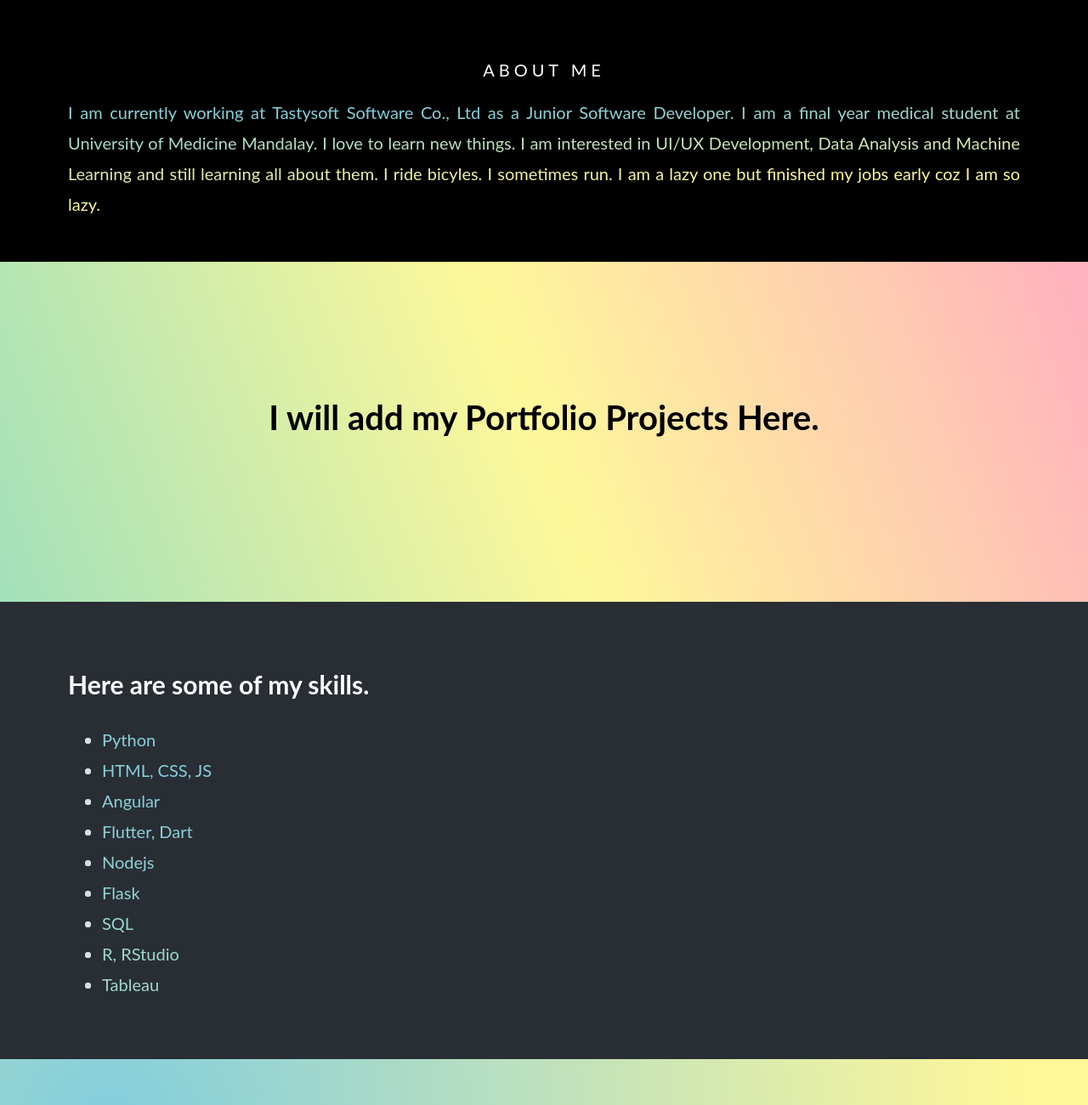
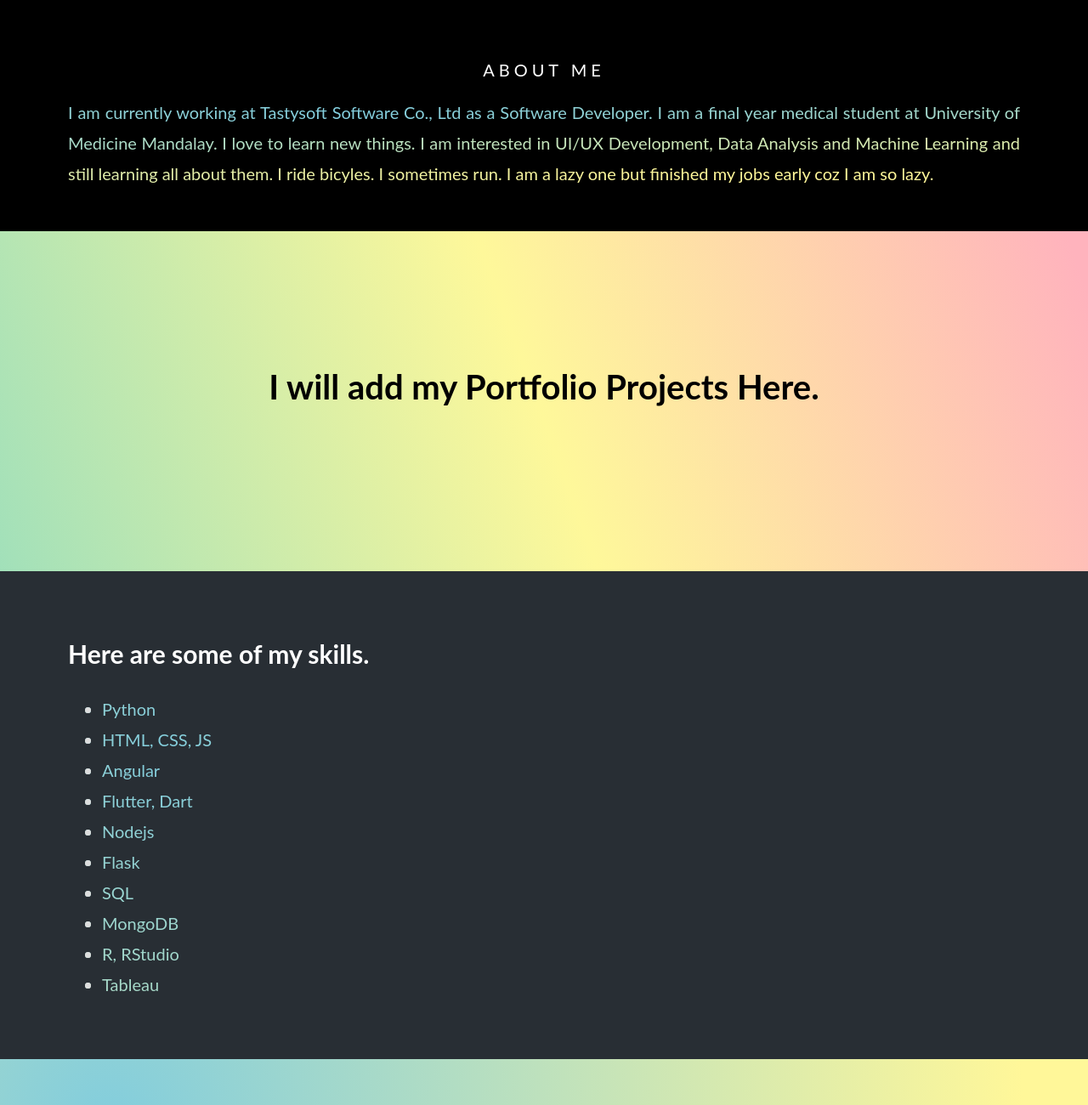
Before and after one commit to h2waiyan/portfolio, a plain HTML site: page index.html in a window 1280 px wide. Shown: the part 800-2100 px from the top of the page at 85% size. Drawn offline with Linux system fonts and the light colour scheme.

Commit message:
Update index.html

```diff
--- a/index.html
+++ b/index.html
@@ -31,7 +31,7 @@
             About Me
         </h3>
         <span class="mytext">
-            I am currently working at Tastysoft Software Co., Ltd as a Junior Software Developer.
+            I am currently working at Tastysoft Software Co., Ltd as a Software Developer.
             I am a final year medical student at University of Medicine Mandalay.
             I love to learn new things. I am interested in UI/UX Development, Data Analysis and Machine Learning and
             still learning all about them.
@@ -72,6 +72,9 @@
                 SQL
             </li>
             <li>
+                MongoDB
+            </li>
+            <li>
                 R, RStudio
             </li>
             <li>
```
